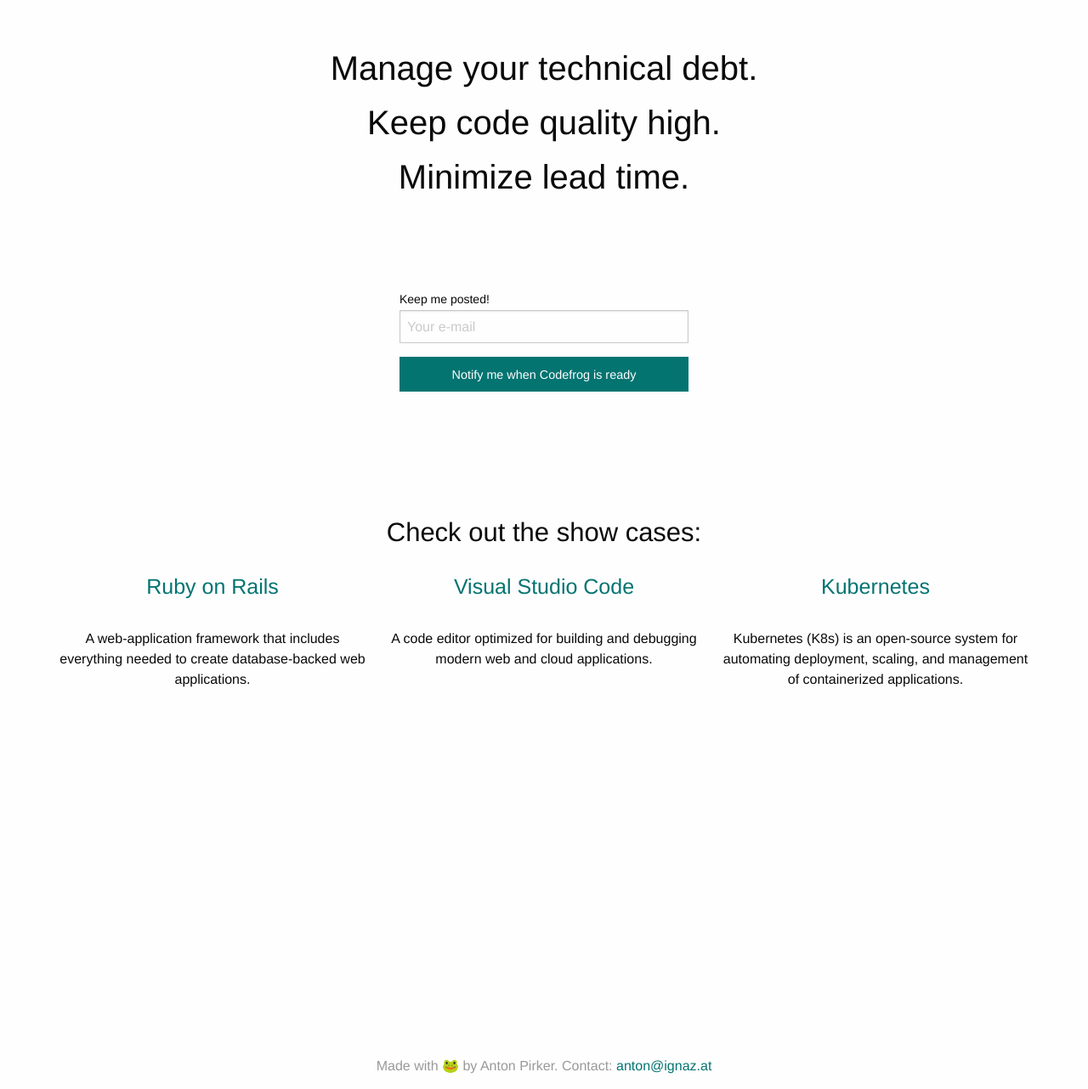
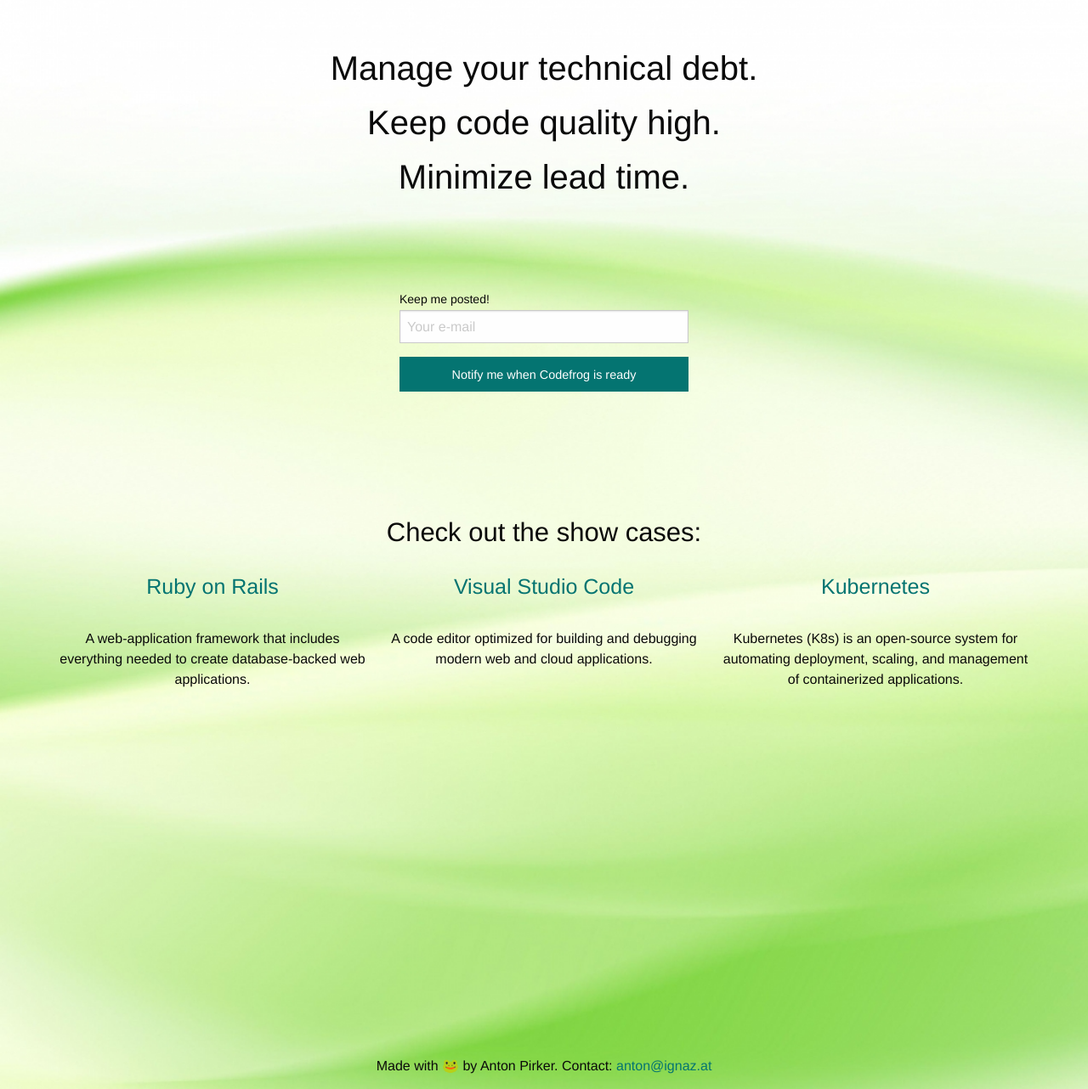
Before and after one commit to antonpirker/codefrog, a Django app: page / in a window 1280 px wide. Shown: the part 133-1415 px from the top of the page at 85% size. Run offline with Django 3.2, Linux system fonts and the light colour scheme; parts of the project's set-up code (start-up, migrations or seed data) failed here and were passed over.

Commit message:
Added background

```diff
--- a/maintainer/core/static/css/app.css
+++ b/maintainer/core/static/css/app.css
@@ -1,3 +1,8 @@
+body {
+    background-image: url('/static/images/bg4.jpg');
+    background-repeat: no-repeat;
+    background-size: cover;
+}
 .button.primary {
     background: rgb(4, 116, 113);
 }
--- a/maintainer/core/templates/index.html
+++ b/maintainer/core/templates/index.html
@@ -83,7 +83,7 @@
 
             <!-- Footer -->
             <div class="grid-x grid-padding-x grid-padding-y text-center" style="margin-top: 25em;">
-                <div class="large-12 cell text-center" style="color: #999;">
+                <div class="large-12 cell text-center">
                     Made with 🐸 by Anton Pirker. Contact:&nbsp;<a href="mailto:anton@ignaz.at">anton@ignaz.at</a>
                 </div>
             </div>
```
Also changed, not shown: maintainer/core/static/images/bg1.jpg (added), maintainer/core/static/images/bg2.jpg (added), maintainer/core/static/images/bg3.jpg (added), maintainer/core/static/images/bg4.jpg (added), maintainer/core/static/images/bg5.jpg (added).
